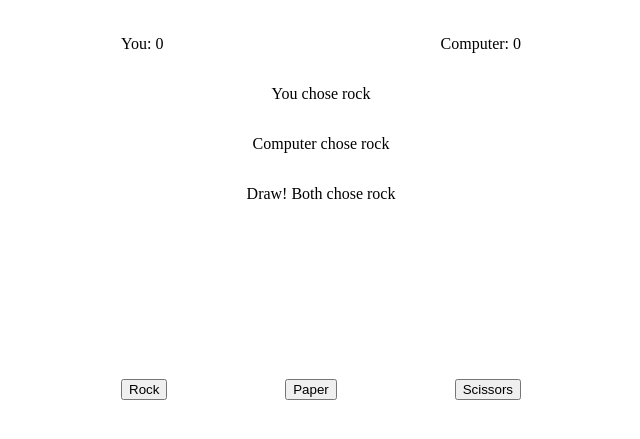
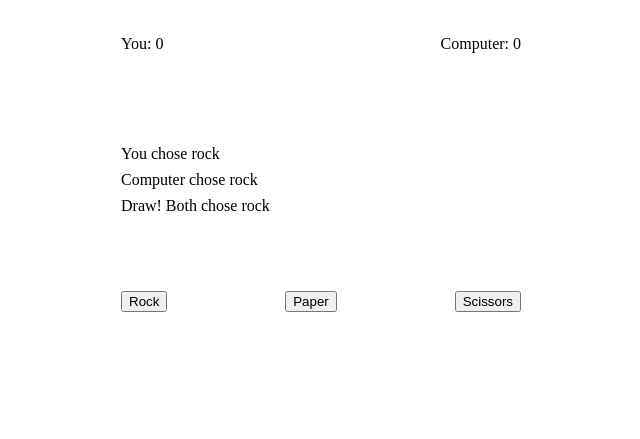
Before and after one commit to bomber34/odin-rps, a plain HTML site: page index.html in a window 1280 px wide. Both pictures are taken after a click on the button "Rock". Shown: the part 69-508 px from the top of the page, without its empty margins (319-959 px from the left). Drawn offline with Linux system fonts and the light colour scheme.

Commit message:
adjust style of choice information

```diff
--- a/index.html
+++ b/index.html
@@ -13,9 +13,11 @@
         <p id="playerScoreText">You: 0</p>
         <p id="computerScoreText">Computer: 0</p>
     </div>
-    <p id="playerSelection">Choose rock, paper or scissors please!</p>
-    <p id="computerSelection"></p>
-    <p id="matchText"></p>
+    <div id="choiceInformationDiv">
+        <p id="playerSelection">Choose rock, paper or scissors please!</p>
+        <p id="computerSelection" style="visibility: hidden;">Computer selected: </p>
+        <p id="matchText" style="visibility: hidden;">No match occured, yet!</p>
+    </div>
     <div id="action-div">
         <button id="rockBtn">Rock</button>
         <button id="paperBtn">Paper</button>
--- a/rockPaperScissor.js
+++ b/rockPaperScissor.js
@@ -1,4 +1,3 @@
-console.log("This is a simple Rock Paper Scissors game.");
 let numberOfRounds = 5;
 
 const playerScoreText = document.getElementById("playerScoreText");
@@ -57,6 +56,12 @@ function isWin(humanChoice, computerChoice) {
         || (humanChoice == PAPER && computerChoice == ROCK);
 }
 
+function ensureVisibility(elem) {
+    if (elem.style.visibility == "hidden") {
+        elem.style.visibility = "visible";
+    }
+}
+
 function updateScoreText() {
     playerScoreText.innerText = "You: " + humanScore;
     computerScoreText.innerText = "Computer: " + computerScore;
@@ -65,6 +70,7 @@ function updateScoreText() {
 function updateChoiceTexts(humanChoice, computerChoice) {
     playerChoiceText.innerText = "You chose " + humanChoice;
     computerChoiceText.innerText = "Computer chose " + computerChoice;
+    ensureVisibility(computerChoiceText);
 }
 
 function playRound(humanChoice, computerChoice) {
@@ -79,6 +85,7 @@ function playRound(humanChoice, computerChoice) {
         nonDrawText("lose", computerChoice, humanChoice)
         computerScore++;
     }
+    ensureVisibility(matchText);
     updateScoreText();
 }
 
--- a/styles.css
+++ b/styles.css
@@ -8,13 +8,21 @@ body {
     display: flex;
     min-width: 400px;
     justify-content: space-between;
+    margin-bottom: 2em;
+}
+
+#choiceInformationDiv {
+    text-align: left;
+    line-height: 10px;
+    margin: 2em auto;
+    min-width: 400px;
 }
 
 #action-div {
     display: flex;
     flex: 1;
     justify-content: space-between;
-    margin: 10em;
+    margin: 2em auto;
     min-width: 400px;
     max-width: 800px;
 }
```
